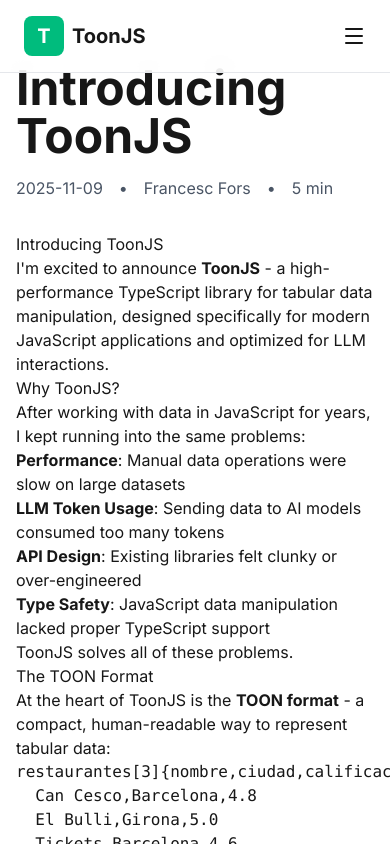
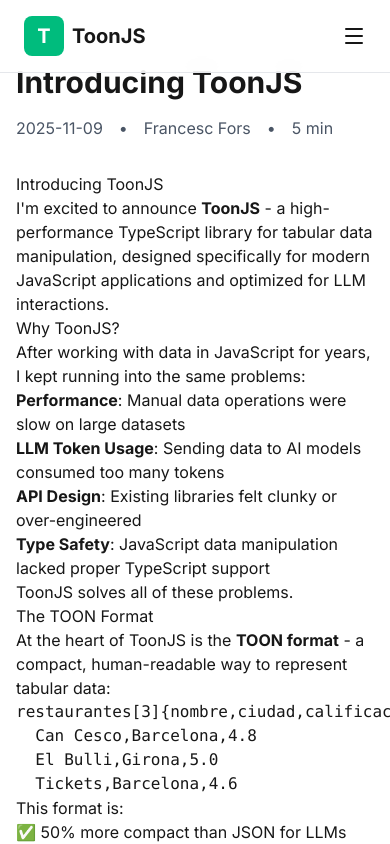
Before and after one commit to cescofors75/webToonJS, a Next.js app: page /blog/introducing-toonjs in a window 390 px wide. Shown: the top 844 px of the page. Built offline with nearby package versions, Linux system fonts and the light colour scheme.

Commit message:
fix: reduce blog post title size to text-3xl/4xl (responsive)

```diff
--- a/app/blog/[slug]/BlogPostClient.tsx
+++ b/app/blog/[slug]/BlogPostClient.tsx
@@ -28,7 +28,7 @@
     <div className="container mx-auto px-4 py-16">
       <article className="max-w-3xl mx-auto">
         <header className="mb-8">
-          <h1 className="text-5xl font-bold mb-4">{post.title[language]}</h1>
+          <h1 className="text-3xl md:text-4xl font-bold mb-4">{post.title[language]}</h1>
           <div className="flex items-center gap-4 text-gray-600">
             <span>{post.date}</span>
             <span>•</span>
--- a/app/blog/[slug]/page.tsx
+++ b/app/blog/[slug]/page.tsx
@@ -2,17 +2,13 @@
 import { allBlogPosts } from '@/lib/blog-posts'
 import BlogPostClient from '@/app/blog/[slug]/BlogPostClient'
 
-export function generateStaticParams() {
+export async function generateStaticParams() {
   return Object.keys(allBlogPosts).map((slug) => ({ slug }))
 }
 
-export default async function BlogPost({
-  params
-}: {
-  params: Promise<{ slug: string }>
-}) {
-  const { slug } = await params
-  const post = allBlogPosts[slug as keyof typeof allBlogPosts]
+export default async function BlogPost(props: { params: Promise<{ slug: string }> }) {
+  const params = await props.params
+  const post = allBlogPosts[params.slug as keyof typeof allBlogPosts]
 
   if (!post) {
     notFound()
```
